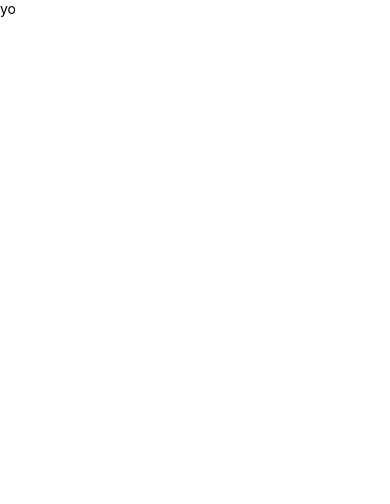
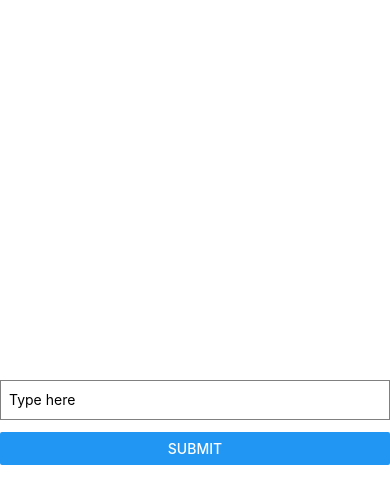
Before and after one commit to jarrensj/party-mobile-app, a React Native app: screen / in a window 390 px wide. Shown: the top 504 px of the page. Built offline with nearby package versions, Linux system fonts and the light colour scheme.

Commit message:
take in input and display text

```diff
--- a/App.tsx
+++ b/App.tsx
@@ -1,22 +1,72 @@
-import React from 'react';
-import type {PropsWithChildren} from 'react';
+import React, { useState } from 'react';
 import {
   SafeAreaView,
   ScrollView,
   StatusBar,
   StyleSheet,
   Text,
+  TextInput,
+  Button,
   useColorScheme,
   View,
 } from 'react-native';
 
+function App(): React.JSX.Element {
+  const [text, setText] = useState('');
+  const [displayText, setDisplayText] = useState('');
 
-function App(): React.JSX.Element {
+  const handleSubmit = () => {
+    setDisplayText(text);
+  };
+
+  const handleExit = () => {
+    setDisplayText('');
+  };
+
   return (
-    <SafeAreaView>
-      <Text>yo</Text>
+    <SafeAreaView style={styles.container}>
+      {displayText ? (
+        <View style={styles.fullScreen}>
+          <Text style={styles.fullScreenText}>{displayText}</Text>
+          <Button title="Exit" onPress={handleExit} />
+        </View>
+      ) : (
+        <View>
+          <TextInput
+            style={styles.input}
+            placeholder="Type here"
+            value={text}
+            onChangeText={setText}
+          />
+          <Button title="Submit" onPress={handleSubmit} />
+        </View>
+      )}
     </SafeAreaView>
   );
 }
 
+const styles = StyleSheet.create({
+  container: {
+    flex: 1,
+    justifyContent: 'center',
+    padding: 16,
+  },
+  input: {
+    height: 40,
+    borderColor: 'gray',
+    borderWidth: 1,
+    marginBottom: 12,
+    paddingHorizontal: 8,
+  },
+  fullScreen: {
+    flex: 1,
+    justifyContent: 'center',
+    alignItems: 'center',
+  },
+  fullScreenText: {
+    fontSize: 24,
+    marginBottom: 20,
+  },
+});
+
 export default App;
```
